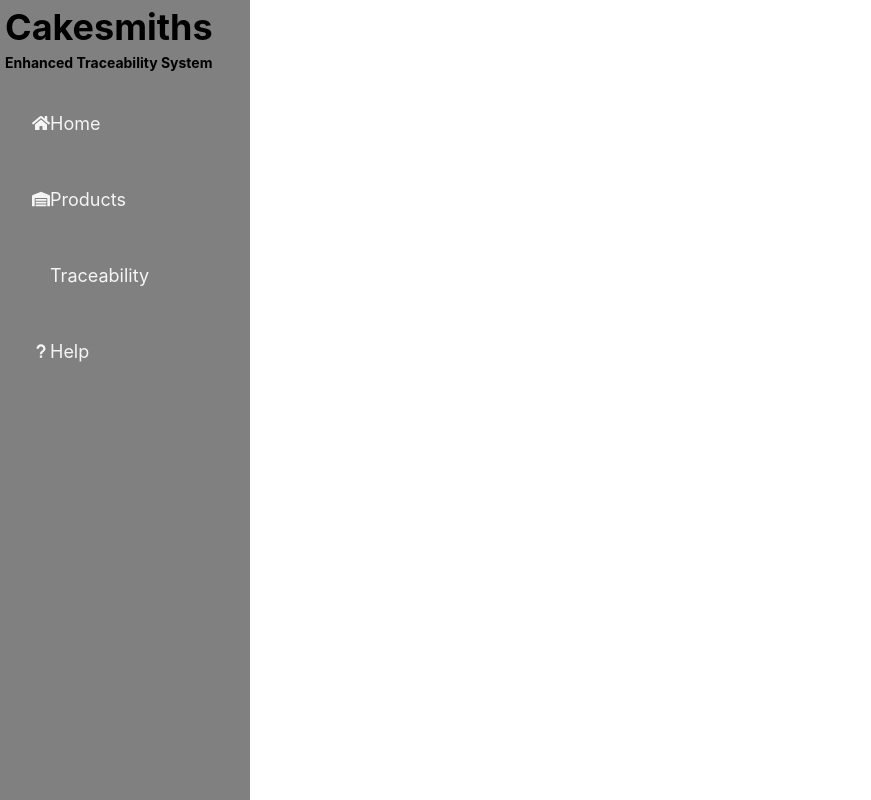
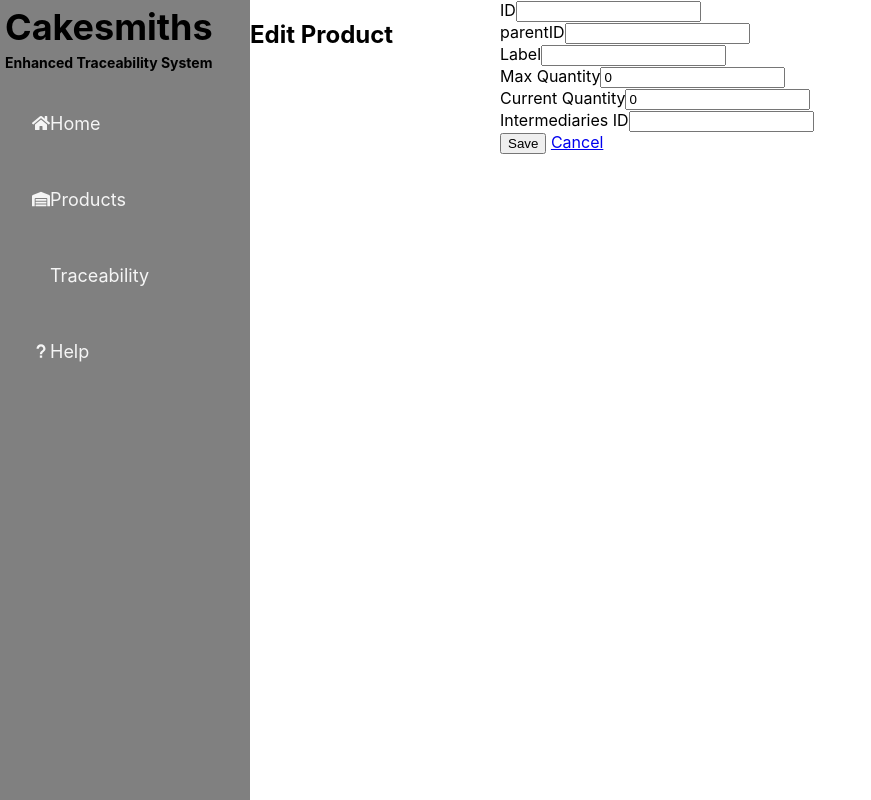
Before and after one commit to Veeraj270/EnhancedTraceabilitySystemForApplications, a React (Create React App) app in the folder et-system-frontend/: page /edit-product/1 in a window 1280 px wide. Shown: the whole page, without its empty margins (0-871 px from the left). Built offline with nearby package versions, Linux system fonts and the light colour scheme; no server answers; some icons are missing.

Commit message:
Edit page made. When a link is clicked, should be prefilled with previous details.

```diff
--- a/et-system-frontend/src/App.js
+++ b/et-system-frontend/src/App.js
@@ -8,6 +8,7 @@
 import HelpPage from "./Pages/HelpPage";
 import AddProduct from "./components/TraceabilityComponents/AddProduct";
 import AddProductsPage from "./Pages/AddProductsPage";
+import EditProductPage from "./Pages/EditProductPage";
 
 
 function App() {
@@ -31,6 +32,8 @@
                     <Route path={"/products/add"} element={<AddProductsPage/>}>
 
                     </Route>
+                    <Route path={"/edit-product/:id"} element={<EditProductPage/>}>
+                    </Route>
                 </Routes>
 
             </div>
--- a/et-system-frontend/src/Pages/AddProductsPage.js
+++ b/et-system-frontend/src/Pages/AddProductsPage.js
@@ -1,5 +1,4 @@
 import AddProduct from "../components/TraceabilityComponents/AddProduct";
-import BasicTable from "../components/Table/BasicTable";
 
 const AddProductsPage = () => {
     return (
--- /dev/null
+++ b/et-system-frontend/src/Pages/EditProductPage.js
@@ -0,0 +1,116 @@
+import {Link, useParams, useNavigate} from "react-router-dom";
+import React, {useEffect, useState} from "react";
+
+import {Button, Container, Form, FormGroup, Input, Label} from "reactstrap";
+
+
+
+const EditProductPage = () => {
+    const title = <h2>{'Edit Product'}</h2>;
+
+
+
+    const {id} = useParams();
+    const [product, setProduct] = useState({
+        id: '',
+        parentID: '',
+        intermediariesID: [],
+        label: '',
+        maxQuantity: 0,
+        currentQuantity: 0
+
+    })
+    const navigate = useNavigate()
+
+    useEffect(() => {
+        fetch(`http://localhost:8080/api/products/fetch-product-by-id/${id}`)
+            .then(response => response.json())
+            .then(data => setProduct(data))
+            .catch(error => console.error('Error:', error));
+    }, [id]);
+
+    const handleChange = (event) => {
+        const { name, value } = event.target
+
+        if (name === 'intermediariesID') {
+            const intermediariesArray = value.split(', ').map(item => item.trim()) || [];
+            setProduct({ ...product, [name]: intermediariesArray });
+        } else {
+            setProduct({ ...product, [name]: value });
+        }
+    }
+
+    const handleSubmit = async (event) => {
+        event.preventDefault();
+
+
+        await fetch(`http://localhost:8080/api/products/add`, {
+            //method: (product.id) ? 'PUT' : 'POST'
+            method: 'POST',
+            headers: {
+                'Accept': 'application/json',
+                'Content-Type': 'application/json'
+            },
+            body: JSON.stringify(product)
+        });
+
+        navigate('/products');
+    }
+
+    return (<div>
+            <Container>
+                {title}
+                <Form onSubmit={handleSubmit}>
+                    <FormGroup>
+                        <Label for="id">ID</Label>
+                        <Input type="text" name="id" id="id" value={product.id || ''} onChange={handleChange}/>
+                    </FormGroup>
+
+                    <FormGroup>
+                        <Label for="parentID">parentID</Label>
+                        <Input type="text" name="parentID" id="parentID" value={product.parentID || ''} onChange={handleChange}/>
+                    </FormGroup>
+
+
+
+
+                    <FormGroup>
+                        <Label for="label">Label</Label>
+                        <Input type="text" name="label" id="label" value={product.label || ''}
+                               onChange={handleChange} />
+                    </FormGroup>
+                    <FormGroup>
+                        <Label for="maxQuantity">Max Quantity</Label>
+                        <Input type="number" name="maxQuantity" id="maxQuantity" value={product.maxQuantity || 0}
+                               onChange={handleChange} />
+                    </FormGroup>
+                    <FormGroup>
+                        <Label for="currentQuantity">Current Quantity</Label>
+                        <Input type="number" name="currentQuantity" id="currentQuantity" value={product.currentQuantity || 0}
+                               onChange={handleChange} />
+                    </FormGroup>
+                    <FormGroup>
+                        <Label for="intermediariesID">Intermediaries ID</Label>
+                        <Input
+                            type="text"
+                            name="intermediariesID"
+                            id="intermediariesID"
+                            value={product.intermediariesID.join(', ')}
+                            onChange={handleChange}
+                        />
+                    </FormGroup>
+
+
+
+                    <FormGroup>
+                        <Button color="primary" type="submit">Save</Button>{' '}
+                        <Button color="secondary" tag={Link} to="/products">Cancel</Button>
+                    </FormGroup>
+                </Form>
+            </Container>
+        </div>
+    )
+
+};
+
+export default EditProductPage
--- a/et-system-frontend/src/components/Table/Columns.js
+++ b/et-system-frontend/src/components/Table/Columns.js
@@ -1,7 +1,10 @@
+import {Link} from "react-router-dom";
+
 const Columns = [
     {
         Header: 'Id',
-        accessor: 'id'
+        accessor: 'id',
+        Cell: ({ value }) => <Link to={`/edit-product/${value}`}>{value}</Link>
     },
     {
         Header: 'Product',
--- a/et-system-frontend/src/components/TraceabilityComponents/AddProduct.js
+++ b/et-system-frontend/src/components/TraceabilityComponents/AddProduct.js
@@ -2,7 +2,7 @@
 import { Link, useNavigate, useParams } from 'react-router-dom';
 import { Button, Container, Form, FormGroup, Input, Label } from 'reactstrap';
 
-const ProductEdit = () => {
+const ProductAdd = () => {
     const title = <h2>{'Add Product'}</h2>;
 
 
@@ -83,4 +83,4 @@
     )
 };
 
-export default ProductEdit;
+export default ProductAdd;
```
Also changed, not shown: 2 other files (tests, documents, lock files or other folders).
